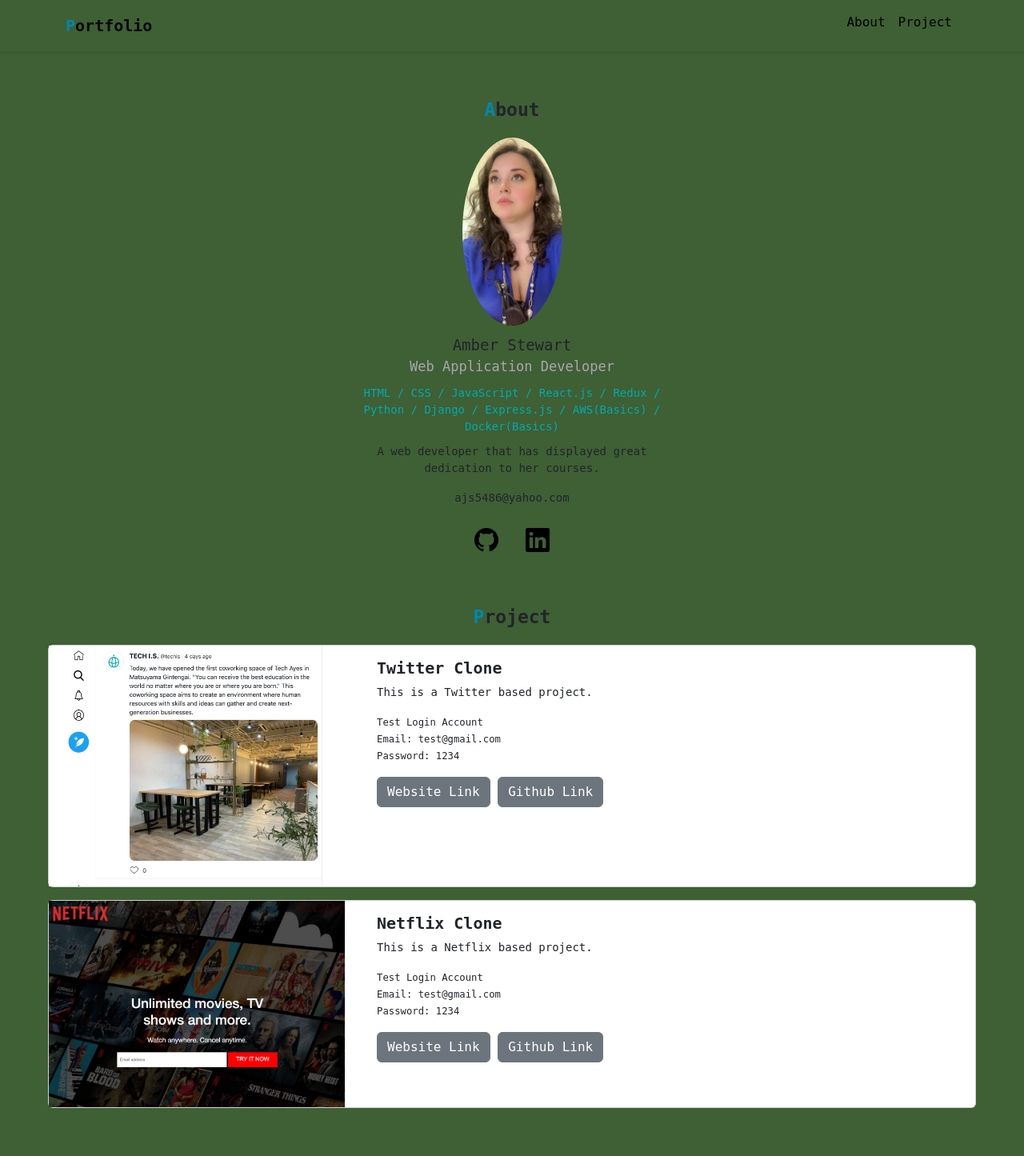
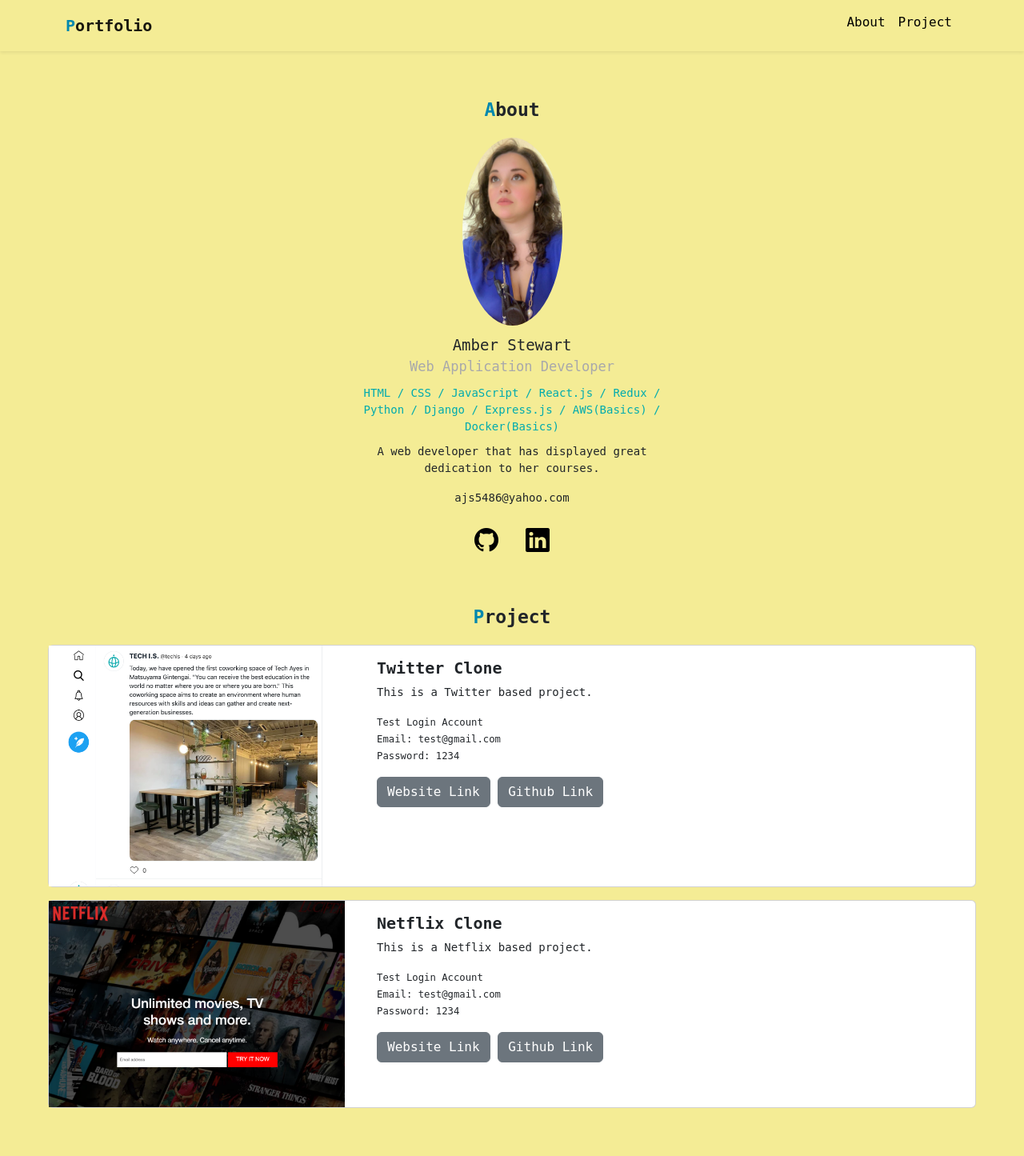
Before and after one commit to AmberJS9592/Portfolio, a PHP site: page / in a window 1280 px wide. Shown: the whole page at 80% size. Run offline with PHP 8.4, Linux system fonts and the light colour scheme; some libraries are stand-ins or nearby versions.

Commit message:
changed background color

```diff
--- a/style.css
+++ b/style.css
@@ -6,7 +6,7 @@
 
 body{
     font-family: "monospace", sans-serif;
-    background-color: rgb(63, 95, 53);
+    background-color: rgb(244, 236, 149);
 }
 .font-primary{
     color: #0088ae;
```
